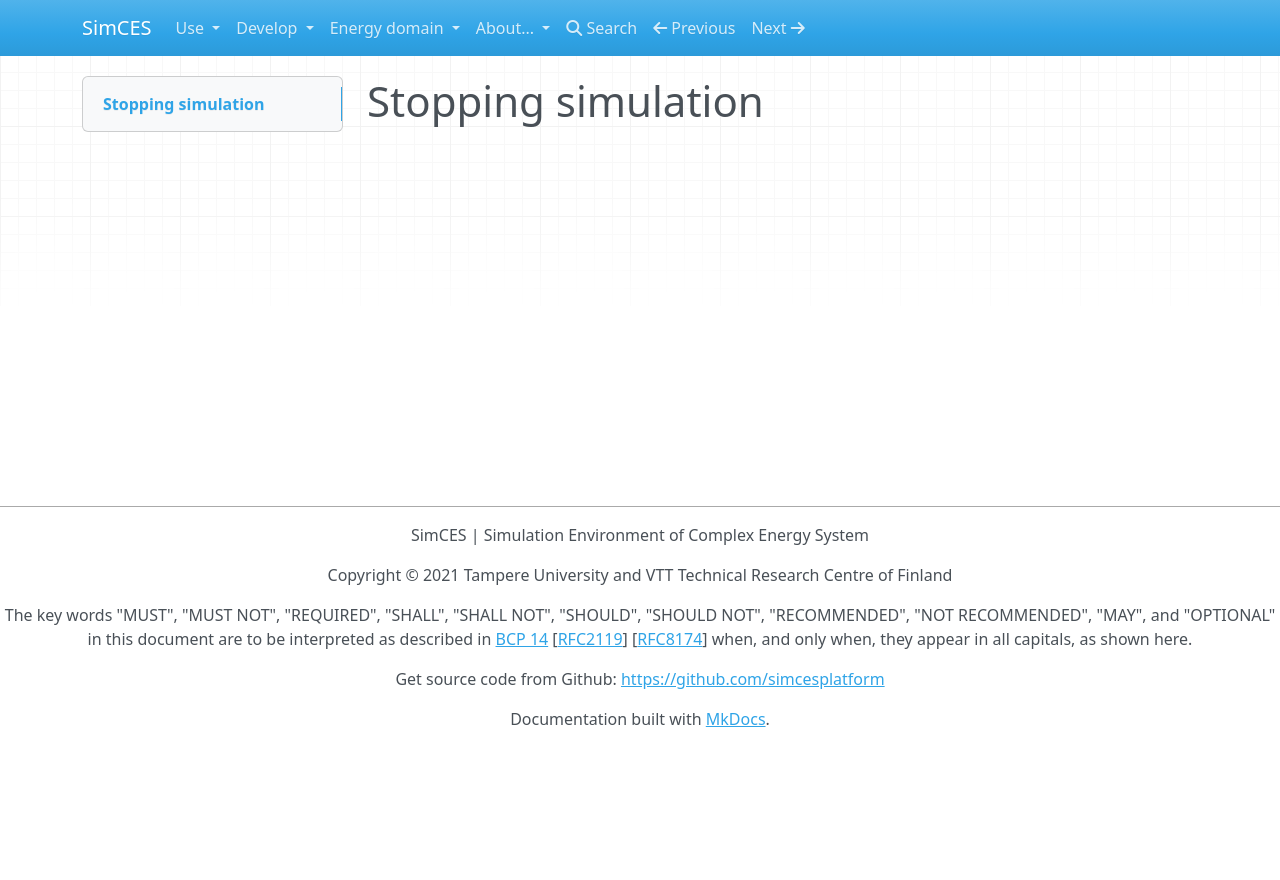
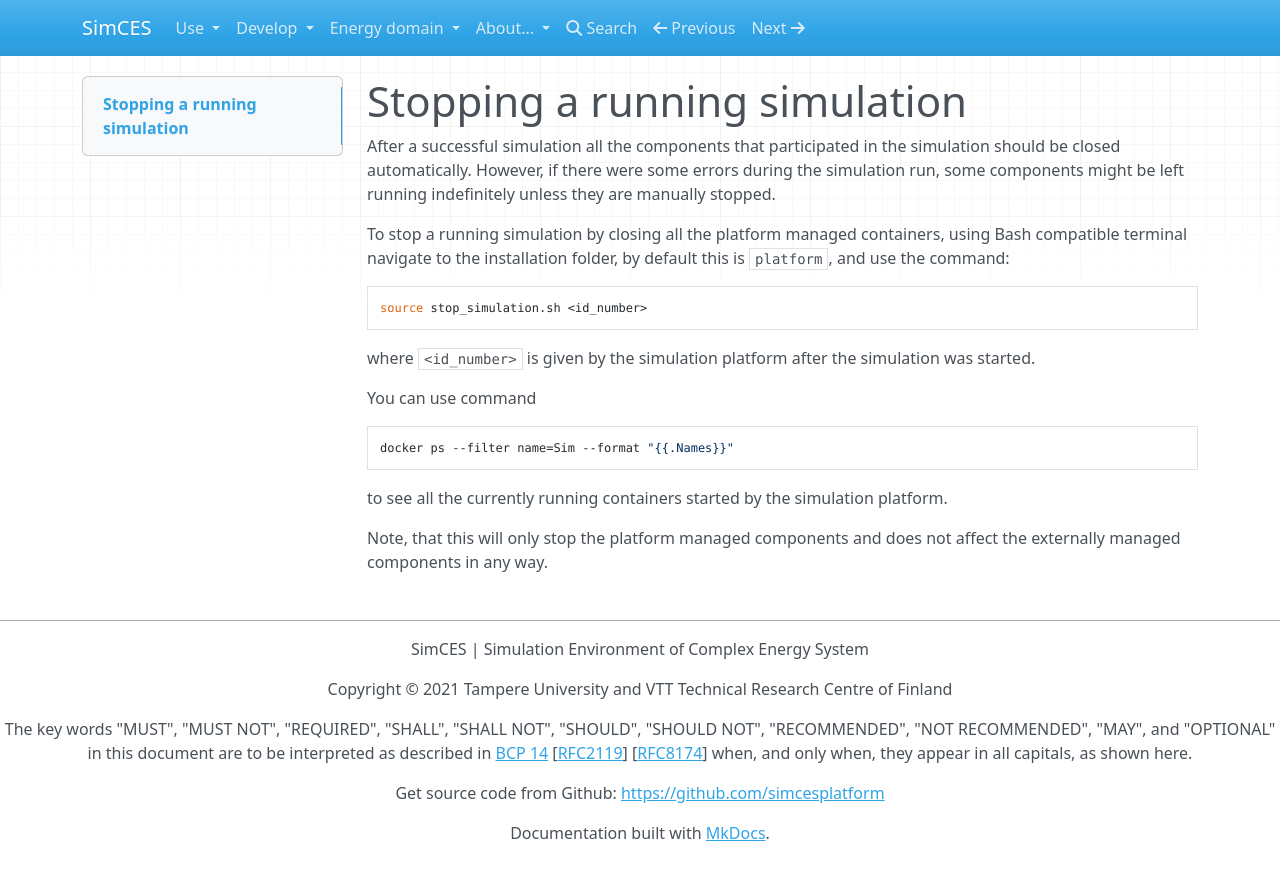
Before and after one commit to simcesplatform/simcesplatform.github.io, an MkDocs documentation site: the page built from markdown/core_stop-simulation.md, in a window 1280 px wide. Shown: the top 880 px of the page. Built offline with MkDocs 1.6.1, drawn with Linux system fonts in a browser that asks for light colours; nearby versions of some CDN libraries; library files that are not in the unit come from our copies.

Commit message:
Text for stopping a simulation added.

```diff
--- a/markdown/core_stop-simulation.md
+++ b/markdown/core_stop-simulation.md
@@ -1 +1,19 @@
-# Stopping simulation
+# Stopping a running simulation
+
+After a successful simulation all the components that participated in the simulation should be closed automatically. However, if there were some errors during the simulation run, some components might be left running indefinitely unless they are manually stopped.
+
+To stop a running simulation by closing all the platform managed containers, using Bash compatible terminal navigate to the installation folder, by default this is `platform`, and use the command:
+
+    :::bash
+    source stop_simulation.sh <id_number>
+
+where `<id_number>` is given by the simulation platform after the simulation was started.
+
+You can use command
+
+    :::bash
+    docker ps --filter name=Sim --format "{{.Names}}"
+
+to see all the currently running containers started by the simulation platform.
+
+Note, that this will only stop the platform managed components and does not affect the externally managed components in any way.
```
